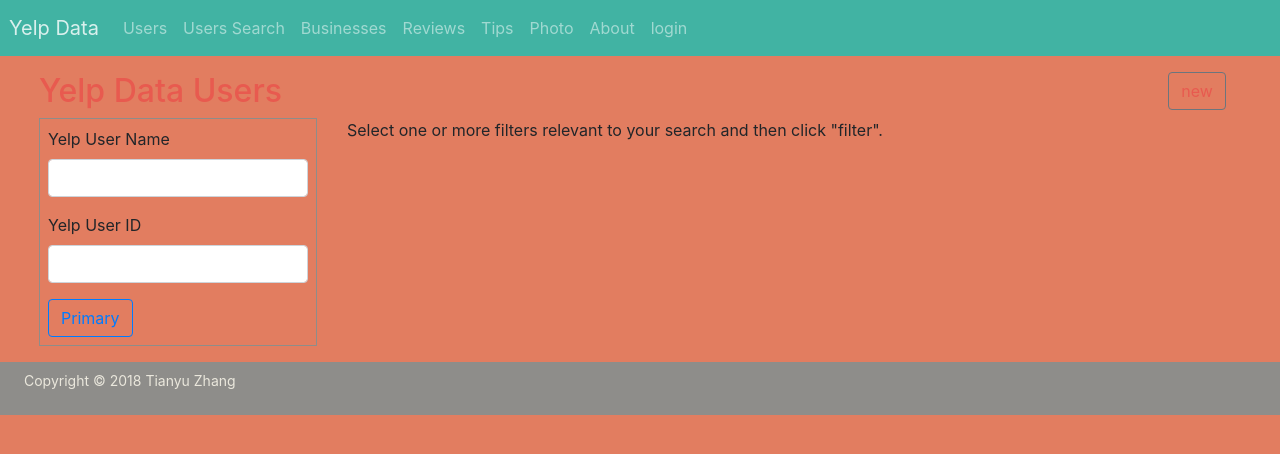
After one commit to tyrozty/YelpDataBaseSQLAPP, a Django app: page /YelpData/users/filter in a window 1280 px wide. The commit adds this page. Shown: the top 454 px of the page. Run offline with Django 3.2, Linux system fonts and the light colour scheme; some libraries are stand-ins or nearby versions.

Commit message:
workversion for CRUD and Filters

```diff
--- /dev/null
+++ b/YelpData/YelpData/filters.py
@@ -0,0 +1,19 @@
+import django_filters
+from YelpData.models import *
+
+
+class UserFilter(django_filters.FilterSet):
+    user_name = django_filters.CharFilter(field_name='user_name',label='Yelp User Name',lookup_expr='icontains')
+    user_identifier = django_filters.CharFilter(field_name='user_identifier',label='Yelp User ID',lookup_expr='icontains')
+    #heritage_site_category = django_filters.ModelChoiceFilter(field_name='heritage_site_category',label='Category',queryset=HeritageSiteCategory.objects.all().order_by('category_name'),lookup_expr='exact')
+    #region = django_filters.ModelChoiceFilter(field_name='country_area__location__region__region_name',label='Heritage Region',queryset=Region.objects.all().order_by('region_name'),lookup_expr='exact')
+    #sub_region = django_filters.ModelChoiceFilter(field_name='country_area__location__sub_region__sub_region_name',label='SubRegion',queryset=SubRegion.objects.all().order_by('sub_region_name'), lookup_expr='exact')
+    #intermediate_region = django_filters.ModelChoiceFilter(field_name='country_area__location__intermediate_region__intermediate_region_name',label='Intermediate Region',queryset=IntermediateRegion.objects.all().order_by('intermediate_region_name'),lookup_expr='exact')
+    #country_area = django_filters.ModelChoiceFilter(field_name='country_area',label='Country/Area',queryset=CountryArea.objects.all().order_by('country_area_name'),lookup_expr='exact')
+    #date_inscribed = django_filters.NumberFilter(field_name='data_inscribed',label='Data Inscribed',lookup_expr='contains')
+
+    class Meta:
+        model = User
+        # form = SearchForm
+        # fields [] is required, even if empty.
+        fields = []
--- a/YelpData/YelpData/templates/YelpData/base.html
+++ b/YelpData/YelpData/templates/YelpData/base.html
@@ -24,9 +24,13 @@
       <a class="navbar-brand" href="{% url 'home' %}">Yelp Data</a>
 
       <ul class="navbar-nav">
+          <li class="nav-item">
+              <a class="nav-link" href="{% url 'user' %}">Users</a>
+            </li>
         <li class="nav-item">
-          <a class="nav-link" href="{% url 'user' %}">Users</a>
+          <a class="nav-link" href="{% url 'user_filter' %}">Users Search</a>
         </li>
+
         <li class="nav-item">
             <a class="nav-link" href="{% url 'business' %}">Businesses</a>
           </li>
--- /dev/null
+++ b/YelpData/YelpData/templates/YelpData/user_filter.html
@@ -0,0 +1,37 @@
+{% extends 'YelpData/base.html' %}
+{% load crispy_forms_tags %}
+{% block content %}
+
+    <div class="row">
+        <div class="col-sm-11">
+          <h2> Yelp Data Users </h2>
+        </div>
+        <div class="col-sm-1">
+            <a class="btn btn-outline-secondary" href=" 'user_new' %}">new</a >
+        </div>
+    </div>
+
+  <div class="row">
+    <div class="col-sm-3">
+      <div class="px-2 py-2" style="border:1px solid #8E8D8A;">
+        <form action="" method="get">
+          {{ filter.form|crispy }}
+          <button type="submit" class="btn btn-outline-primary">Primary</button>
+        </form>
+      </div>
+    </div>
+    <div class="col-sm-9">
+      {% for user in object_list %}
+      <h4><a href="{% url 'user_detail' user.pk %}">{{ user.usere_name | safe }}</a></h4>
+      {% if user.business.all %}
+      <div class="row">
+          {{ user.business_name | safe }}
+      </div>
+      {% endif %}
+
+    {% empty %}
+      Select one or more filters relevant to your search and then click "filter".
+    {% endfor %}
+    </div>
+  </div>
+{% endblock content %}
--- a/YelpData/YelpData/urls.py
+++ b/YelpData/YelpData/urls.py
@@ -16,5 +16,6 @@
     path('photos/<int:pk>/', views.PhotoDetailView.as_view(), name='photo_detail'),
     path('users/new/', views.UserCreateView.as_view(), name='user_new'),
     path('users/<int:pk>/update/', views.UserUpdateView.as_view(), name='user_update'),
-    path('users/<int:pk>/delete/', views.UserDeleteView.as_view(), name='user_delete')
+    path('users/<int:pk>/delete/', views.UserDeleteView.as_view(), name='user_delete'),
+    path('users/filter', views.UserFilterView.as_view(), kwargs=None, name='user_filter')
 ]
--- a/YelpData/YelpData/views.py
+++ b/YelpData/YelpData/views.py
@@ -12,6 +12,8 @@
 from django.utils.decorators import method_decorator
 from django.shortcuts import redirect
 from django.http import HttpResponseRedirect
+from .filters import UserFilter
+from django_filters.views import FilterView
 
 def index(request):
 	return HttpResponse("Hello, world. You're at the YelpData index page.")
@@ -227,3 +229,8 @@
 		self.object.delete()
 
 		return HttpResponseRedirect(self.get_success_url())
+
+
+class UserFilterView(FilterView):
+	filterset_class = UserFilter
+	template_name = 'YelpData/user_filter.html'
--- a/YelpData/mysite/settings.py
+++ b/YelpData/mysite/settings.py
@@ -39,6 +39,7 @@
     'django.contrib.staticfiles',
     'YelpData.apps.YelpdataConfig',
     'crispy_forms',
+    'django_filters',
     'social_django',
     'test_without_migrations',
 ]
```
Also changed, not shown: YelpData/YelpData/models.py (+18 -0 lines), YelpData/YelpData/templates/YelpData/user_detail.html (+12 -1 lines), YelpData/YelpData/templates/registration/login.html (renamed from YelpData/YelpData/templates/YelpData/login.html), YelpData/YelpData/templates/registration/logout.html (renamed from YelpData/YelpData/templates/YelpData/logout.html).
